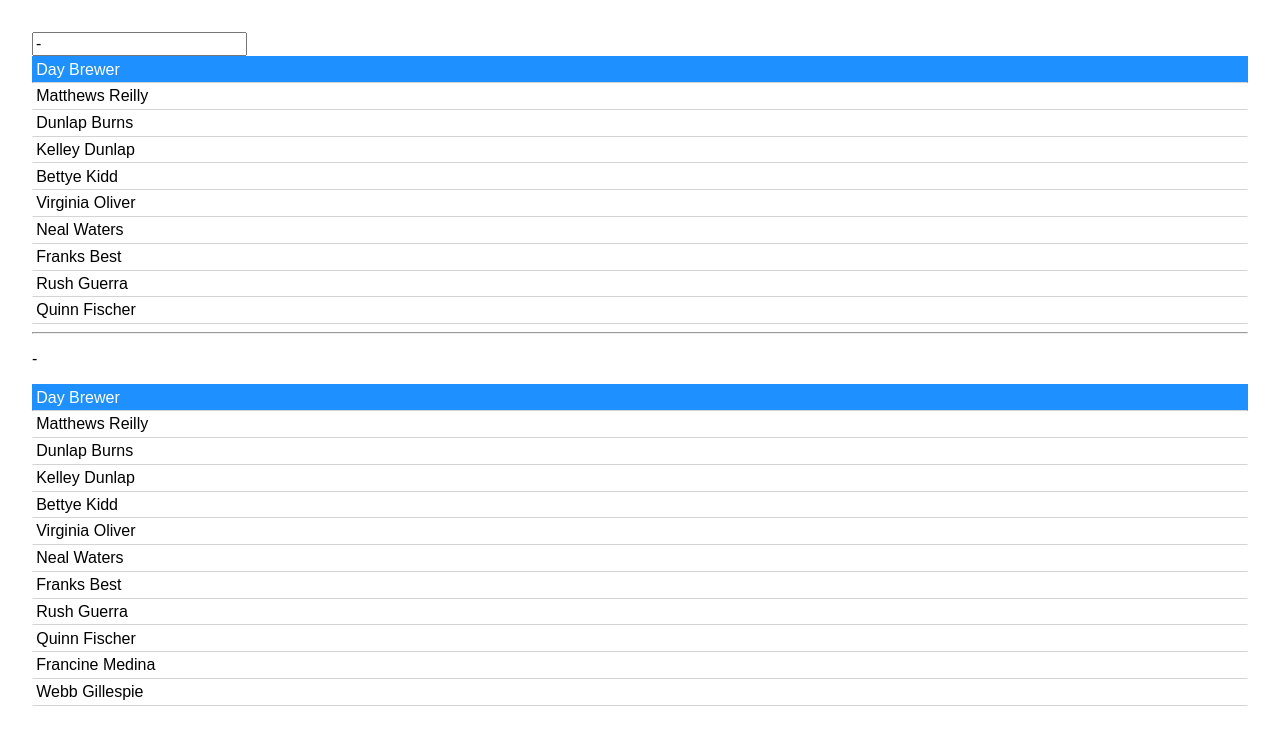
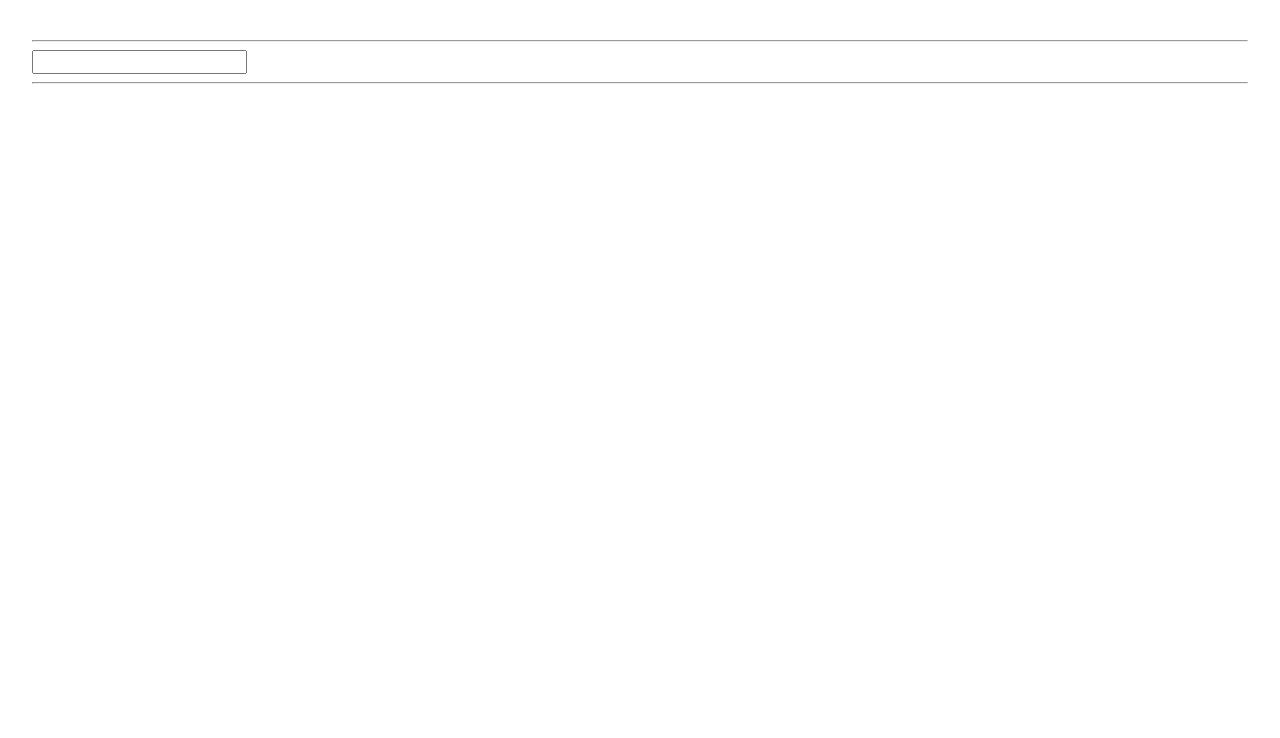
Before and after one commit to SMoni/vue-autocomplete, a Vue app: page / in a window 1280 px wide. Shown: the top 738 px of the page. Built offline with nearby package versions, Linux system fonts and the light colour scheme.

Commit message:
init autocomplete

```diff
--- a/src/App.vue
+++ b/src/App.vue
@@ -1,35 +1,32 @@
 <template>
   <div id="app">
-    <input
-      @keydown.down.prevent ="$refs.thisSelection.onDown()"
-      @keydown.up.prevent   ="$refs.thisSelection.onUp()"
-      :value="selectedSample01.name"
-    >
-    <list-selection :Items="samples" Property="name" :VisibleItems='10' @selected="that => this.selectedSample01 = that" ref="thisSelection"></list-selection>
+    <!-- <list-selection :Items="samples" Property="name" :VisibleItems='5' :isSelectable="true"  @selected="that => this.selectedSample = that"></list-selection>
+    <p>{{ selectedSample.name }}</p> -->
+    <hr>
+    <input-autocomplete :Items="samples" Property="name" :VisibleItems='10'></input-autocomplete>
 
     <hr>
-
-    <p>{{ selectedSample02.name }}</p>
-    <list-selection :Items="samples" Property="name" :VisibleItems='12' :isSelectable="true"  @selected="that => this.selectedSample02 = that"></list-selection>
   </div>
 </template>
 
 <script>
+/* eslint-disable */
 import 'normalize.css'
 
-import ListSelection from '@/components/list-selection'
+import ListSelection     from '@/components/list-selection'
+import InputAutocomplete from '@/components/input-autocomplete'
 
 import SampleData from '@/assets/sample-data.json'
 
 export default {
   name: 'app',
   components: {
-    ListSelection
+    ListSelection,
+    InputAutocomplete
   },
   data() {
     return {
-      selectedSample01: { name: '-' },
-      selectedSample02: { name: '-' },
+      selectedSample: { name: '-' },
       samples: SampleData
     }
   }
--- /dev/null
+++ b/src/components/input-autocomplete.vue
@@ -0,0 +1,84 @@
+<template>
+  <div class="input-autocomplete">
+    <input class="input"
+      @keydown.down.prevent ="$refs.thisSelection.onDown()"
+      @keydown.up.prevent   ="$refs.thisSelection.onUp()"
+      @input                ="onInputSet($event.target.value)"
+    >
+    <div class="items" v-show="showList">
+      <list-selection  :Items="filtered" Property="name" :VisibleItems='VisibleItems' ref="thisSelection"></list-selection>
+    </div>
+  </div>
+</template>
+
+<script>
+import ListSelection from '@/components/list-selection'
+
+export default {
+  name: 'input-autocomplete',
+  components: {
+    ListSelection
+  },
+  props: {
+    Items: {
+      type: Array,
+      default: () => []
+    },
+    Property: {
+      type: String,
+      required: true
+    },
+    VisibleItems: {
+      type: Number,
+      default: 10,
+      validator: function (value) {
+        return value >= 1;
+      }
+    }
+  },
+  computed: {
+    filtered: function() {
+      return this.Items.filter(item => item.name.toUpperCase().includes(this.filter.toUpperCase()));
+    }
+  },
+  methods: {
+    onInputSet(value) {
+      this.filter   = value;
+      this.showList = value !== '';
+    }
+  },
+  mounted() {
+    /* Hack
+      In list-selection "getBoundingClientRect" is used to determine
+      the height of one element, which could only be obtained, if the
+      element is displayed.
+    */
+    this.showList = false;
+
+  },
+  data() {
+    return {
+      filter:   '',
+      showList: true
+    }
+  }
+}
+</script>
+
+<style lang="less" scoped>
+
+.input-autocomplete {
+
+  position: relative;
+  display:  inline-block;
+
+  .items {
+    background-color: white;
+    position:      absolute;
+    z-index:       99;
+    left:          0;
+    right:         0;
+  }
+}
+
+</style>
--- a/src/components/list-selection.vue
+++ b/src/components/list-selection.vue
@@ -1,5 +1,4 @@
 <template>
-  <div>
   <div class="list-selection"
     :tabindex="isSelectable ? 0 : false"
     @keydown.down.prevent ="onDown"
@@ -13,12 +12,13 @@
       {{ item[Property] }}
     </div>
   </div>
-  </div>
 </template>
 
 <script>
+/* eslint-disable */
+
 export default {
-  name: 'autocomplete-data',
+  name: 'list-selection',
   props: {
     Items: {
       type: Array,
@@ -42,7 +42,7 @@ export default {
   },
   computed: {
     listElement: function() {
-      return this.$el.querySelector('.list-selection');
+      return this.$el;
     },
     currentElement: function() {
       return this.$el.querySelector(`.item-${this.currentIndex}`);
@@ -86,7 +86,7 @@ export default {
     }
   },
   mounted() {
-    this.listElement.style.height = `${this.VisibleItems * this.currentElement.getBoundingClientRect().height}px`
+    this.listElement.style.height = `${this.VisibleItems * this.currentElement.getBoundingClientRect().height}px`;
   },
   data() {
     return {
@@ -97,8 +97,10 @@ export default {
 </script>
 
 <style scoped>
+
 .list-selection {
-  overflow-y: scroll;
+  overflow-y: auto;
   position:   relative;
 }
+
 </style>
```
Lines whose indentation alone changed are shown as unchanged.
